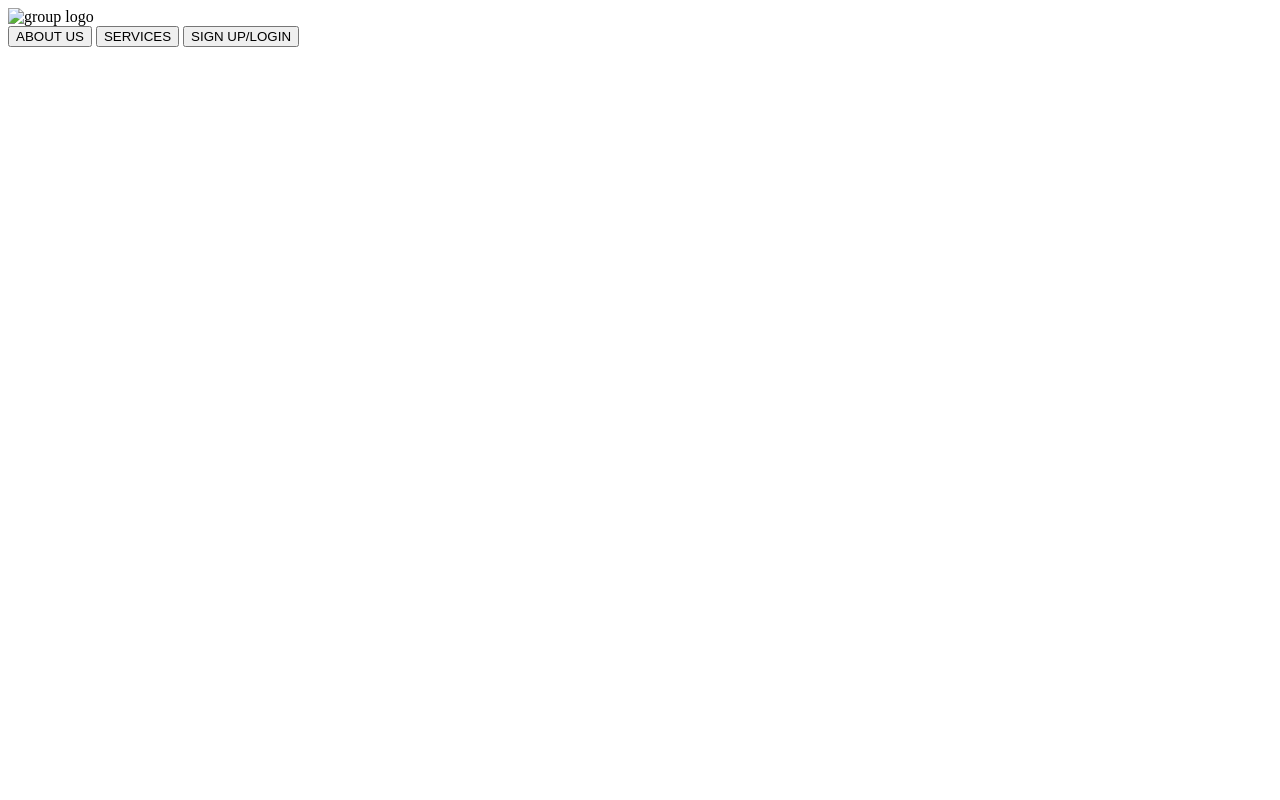
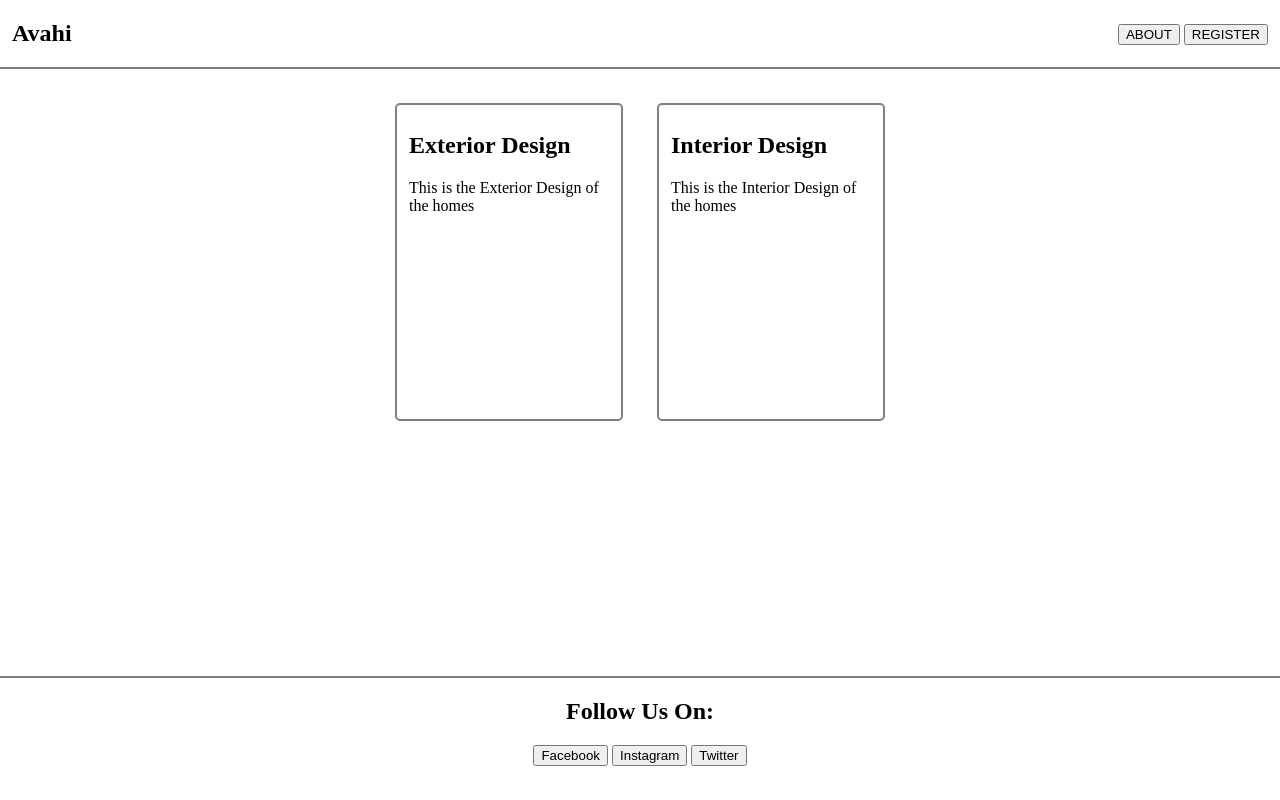
Before and after one commit to kalyanshivakumar/shiva, a plain HTML site: page homepage.html in a window 1280 px wide. Drawn offline with Linux system fonts and the light colour scheme.

Commit message:
Add files via upload

```diff
--- a/homepage.html
+++ b/homepage.html
@@ -1,50 +1,85 @@
 <!DOCTYPE html>
 <html>
-
-
 <head>
-    <title>homepage</title>
-
+	<title>Avahi: Where you make happy</title>
+  <link rel="icon" href="icon.png" />
+  <link href="homepage.css" rel="stylesheet" />
 	<style>
-        .header-container{
-            display:flex;
+		body {
+			margin: 0;
+		}
+		.header {
+			display: flex;
 			justify-content: space-between;
+			padding-left: 12px;
+			padding-right: 12px;
+			border-bottom: 2px solid gray;
+			margin-bottom: 34px;
+		}
+		.options-container {
+			padding-top: 24px;
 		}
 
-
+		.card-container {
+			display: flex;
+			justify-content: center;
+		}
+		.interior-design, .exterior-design {
+			height: 300px;
+			width: 200px;
+			border: 2px solid gray;
+			border-radius: 5px;
+			padding: 7px 12px;
+		}
+		.interior-design {
+			margin-left: 34px;
+		}
+		.footer {
+			border-top: 2px solid gray;
+			position: absolute;
+			bottom: 0;
+			width: 100%;
+			margin-bottom: 34px;
+		}
+		.follow-heading,.social-media-btns {
+			text-align: center;
+		}
 	</style>
-
-
-
 </head>
-
-
 <body>
-    <div class="header-container">
-        <div>
-            <img src="logopic.png"alt="group logo" width="100px";height="100px";
+	<div class="header">
+		<div class="logo-container">
+			<h2>Avahi</h2>
+		</div>
+		<div class="options-container">
+			<button>ABOUT</button>
+			<button>REGISTER</button>
+		</div>
+	</div>
+	<div class="card-container">
+		<div class="exterior-design">
+			<h2>Exterior Design</h2>
+			<p>
+				This is the Exterior Design of the homes
+			</p>
+		</div>
+		<div class="interior-design">
+			<h2>Interior Design</h2>
+			<p>
+				This is the Interior Design of the homes
+			</p>
+		</div>
+	</div>
+	<div class="footer">
+		<h2 class="follow-heading">
+			Follow Us On:
+		</h2>
+		<div class="social-media-btns">
+			<button>Facebook</button>
+			<button>Instagram</button>
+			<button>Twitter</button>
 		</div>
 
-
-        <div>
-
-            <button>ABOUT US</button>
-            <button>SERVICES</button>
-            <button>SIGN UP/LOGIN</button>
 	</div>
-
-
-
-
-        </div>
-
-
-
-
-
 </body>
-
-
-
-
 </html>
```
Lines whose indentation alone changed are shown as unchanged.
